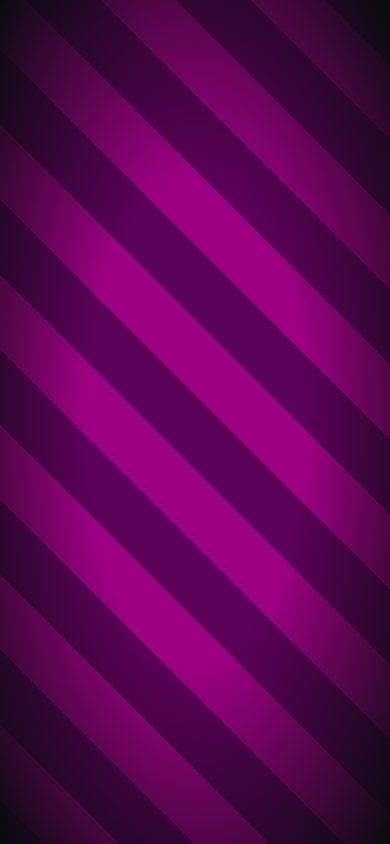
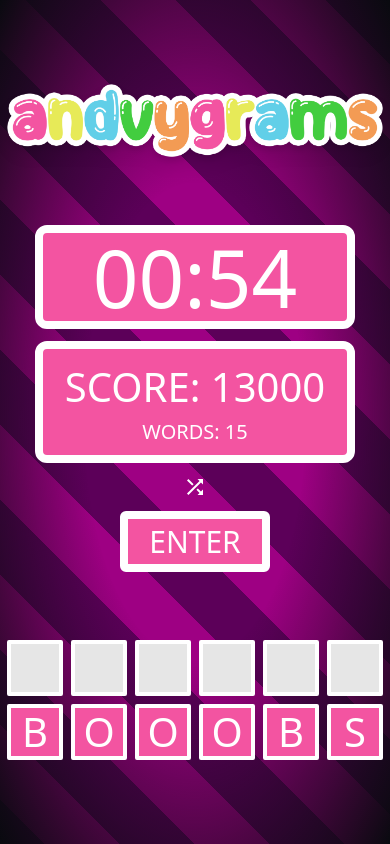
Before and after one commit to atpngo/andvygrams, a Next.js app: page /singleplayer in a window 390 px wide. Before the commit this address had no page. Built offline with nearby package versions, Linux system fonts and the light colour scheme; a web font is replaced by a local one.

Commit message:
add mobile version for single player layout

```diff
--- /dev/null
+++ b/app/components/Container.tsx
@@ -0,0 +1,25 @@
+'use client'
+import { ReactElement } from "react"
+import { motion } from "framer-motion"
+
+type ContainerProps = {
+    children: ReactElement | ReactElement[],
+    variant: string
+}
+
+export default function Container({children, variant} : ContainerProps)
+{
+    if (variant === "sm")
+    {
+        return (
+            <motion.div whileHover={{scale: 1.2}} whileTap={{scale: 1.1}} className="flex justify-center items-center w-[150px] h-full rounded-md border-white border-8 bg-alt-pink text-white">
+                {children}
+            </motion.div>
+        )
+    }
+    return (
+        <div className="flex justify-center items-center w-[320px] h-full rounded-xl border-white border-8 bg-alt-pink text-white">
+            {children}
+        </div>
+    )
+}
--- /dev/null
+++ b/app/components/LetterTile.tsx
@@ -0,0 +1,17 @@
+'use client'
+
+import { motion } from "framer-motion"
+type LetterTileProps = {
+    letter: string
+}
+
+export default function LetterTile({letter} : LetterTileProps)
+{
+    return (
+        <motion.div
+        whileHover={{scale: 1.2}}
+        whileTap={{scale: 1.1}} className="flex justify-center items-center text-white bg-alt-pink border-4 rounded-sm w-14 h-14 text-[40px]">
+            {letter}
+        </motion.div>
+    )
+}
--- /dev/null
+++ b/app/components/SlotTile.tsx
@@ -0,0 +1,13 @@
+
+type SlotTileProps = {
+    letter: string
+}
+
+export default function SlotTile({letter} : SlotTileProps)
+{
+    return (
+        <div className="flex justify-center items-center text-white bg-gray border-4 rounded-sm w-14 h-14 text-[40px]">
+            {letter}
+        </div>
+    )
+}
--- /dev/null
+++ b/app/singleplayer/page.tsx
@@ -0,0 +1,58 @@
+import Image from "next/image";
+import Container from "../components/Container";
+import LetterTile from "../components/LetterTile";
+import SlotTile from "../components/SlotTile";
+import ShuffleIcon from '@mui/icons-material/Shuffle';
+
+export default function Page()
+{
+    return (
+        <div className="flex z-10 flex-col p-4 h-screen justify-center items-center justify-evenly">
+            {/* LOGO */}
+            <div>
+                <Image alt="logo" src="/logo.png" width={1000} height={20} className="drop-shadow-lg"/>
+            </div>
+            {/* ETC */}
+            <div className="flex flex-col space-y-3 items-center">
+                {/* TIMER */}
+                <Container variant="lg">
+                    <p className="-my-4 text-[80px]">00:54</p>
+                </Container>
+                {/* SCORE */}
+                <Container variant="lg">
+                    <div className="flex flex-col text-center my-2">
+                        <p className="text-[40px]">SCORE: 13000</p>
+                        <p className="text-[20px]">WORDS: 15</p>
+                    </div>
+                </Container>
+                {/* SHUFFLE */}
+                <ShuffleIcon className="text-white text-[4rem]"/>
+                {/* ENTER */}
+                <Container variant="sm">
+                    <p className="text-[30px] px-4">ENTER</p>
+                </Container>
+            </div>
+            {/* GAME */}
+            <div className="flex flex-col space-y-2">
+                {/* SLOTS */}
+                <div className="flex space-x-2">
+                    <SlotTile letter=""/>
+                    <SlotTile letter=""/>
+                    <SlotTile letter=""/>
+                    <SlotTile letter=""/>
+                    <SlotTile letter=""/>
+                    <SlotTile letter=""/>
+                </div>
+                {/* LETTERS */}
+                <div className="flex space-x-2">
+                    <LetterTile letter="B"/>
+                    <LetterTile letter="O"/>
+                    <LetterTile letter="O"/>
+                    <LetterTile letter="O"/>
+                    <LetterTile letter="B"/>
+                    <LetterTile letter="S"/>
+                </div>
+            </div>
+        </div>
+    )
+}
--- a/tailwind.config.js
+++ b/tailwind.config.js
@@ -13,7 +13,9 @@
           'conic-gradient(from 180deg at 50% 50%, var(--tw-gradient-stops))',
       },
       colors: {
-        'btn-pink': '#AE0090'
+        'btn-pink': '#AE0090',
+        'alt-pink': '#F354A1',
+        'gray': '#E6E6E6'
       },
       scale: {
         '300': '3.00',
```
